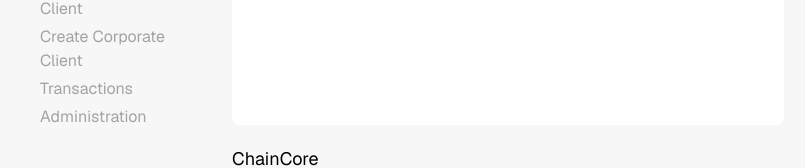
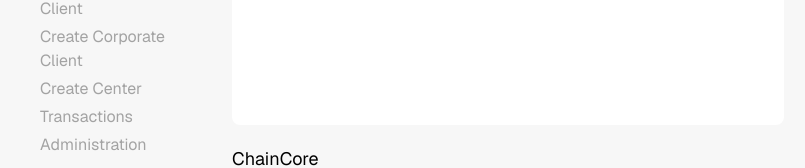
Before and after one commit to ttaiyegbusi/Temitope-Portfolio-2026, a Next.js app: page /work/chaincore in a window 1280 px wide. Shown: the part 427-595 px from the top of the page, without its empty margins (232-1037 px from the left). Built offline with nearby package versions, Linux system fonts and the light colour scheme.

Commit message:
feat: add 'Create Center' project section with associated video

```diff
--- a/src/data/projects.ts
+++ b/src/data/projects.ts
@@ -38,6 +38,7 @@ export const projects: Project[] = [
       { id: "view-client", label: "View Client", indent: true },
       { id: "create-individual-client", label: "Create Individual Client", indent: true },
       { id: "create-corporate-client", label: "Create Corporate Client", indent: true },
+      { id: "create-center", label: "Create Center", indent: true },
       { id: "transactions", label: "Transactions", indent: true },
       { id: "administration", label: "Administration", indent: true },
     ],
@@ -106,7 +107,7 @@ export const projects: Project[] = [
             paragraphs: [
               "The client overview gives users a complete snapshot of each client, with all key details accessible at a glance.",
             ],
-            video: "/videos/users.mp4",
+            video: "/videos/view-client.mp4",
           },
           {
             id: "create-individual-client",
@@ -123,6 +124,14 @@ export const projects: Project[] = [
               "Corporate clients required a different onboarding flow, capturing business details, registration information, and authorized signatories in a structured process.",
             ],
             video: "/videos/create-corporate-client.mp4",
+          },
+          {
+            id: "create-center",
+            title: "Create Center",
+            paragraphs: [
+              "Centers allowed organizations to group clients and operations by location or branch. The creation flow made it easy to set up a new center with all its relevant details.",
+            ],
+            video: "/videos/create-center.mp4",
           },
           {
             id: "transactions",
```
Also changed, not shown: 2 other files (tests, documents, lock files or other folders).
